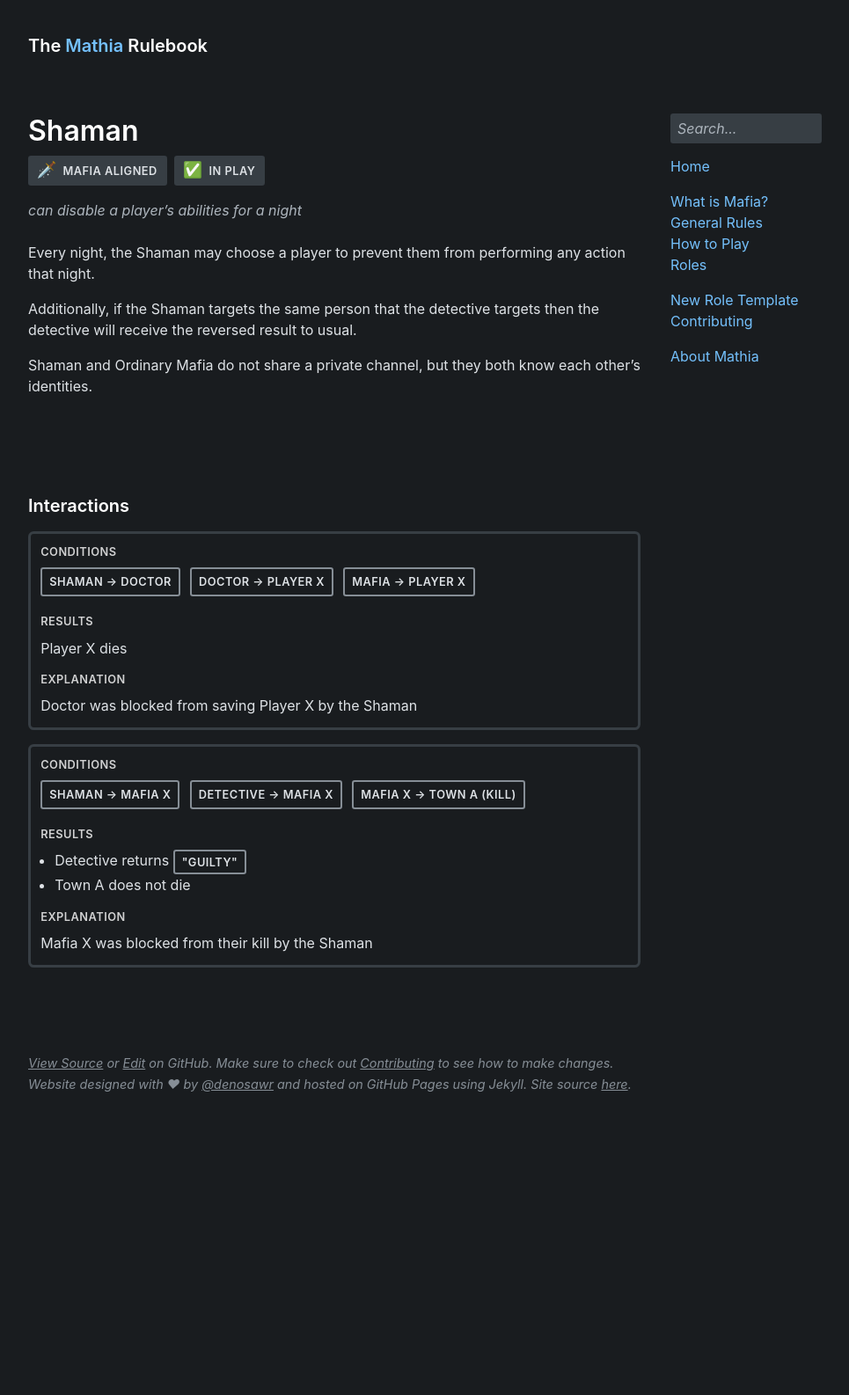
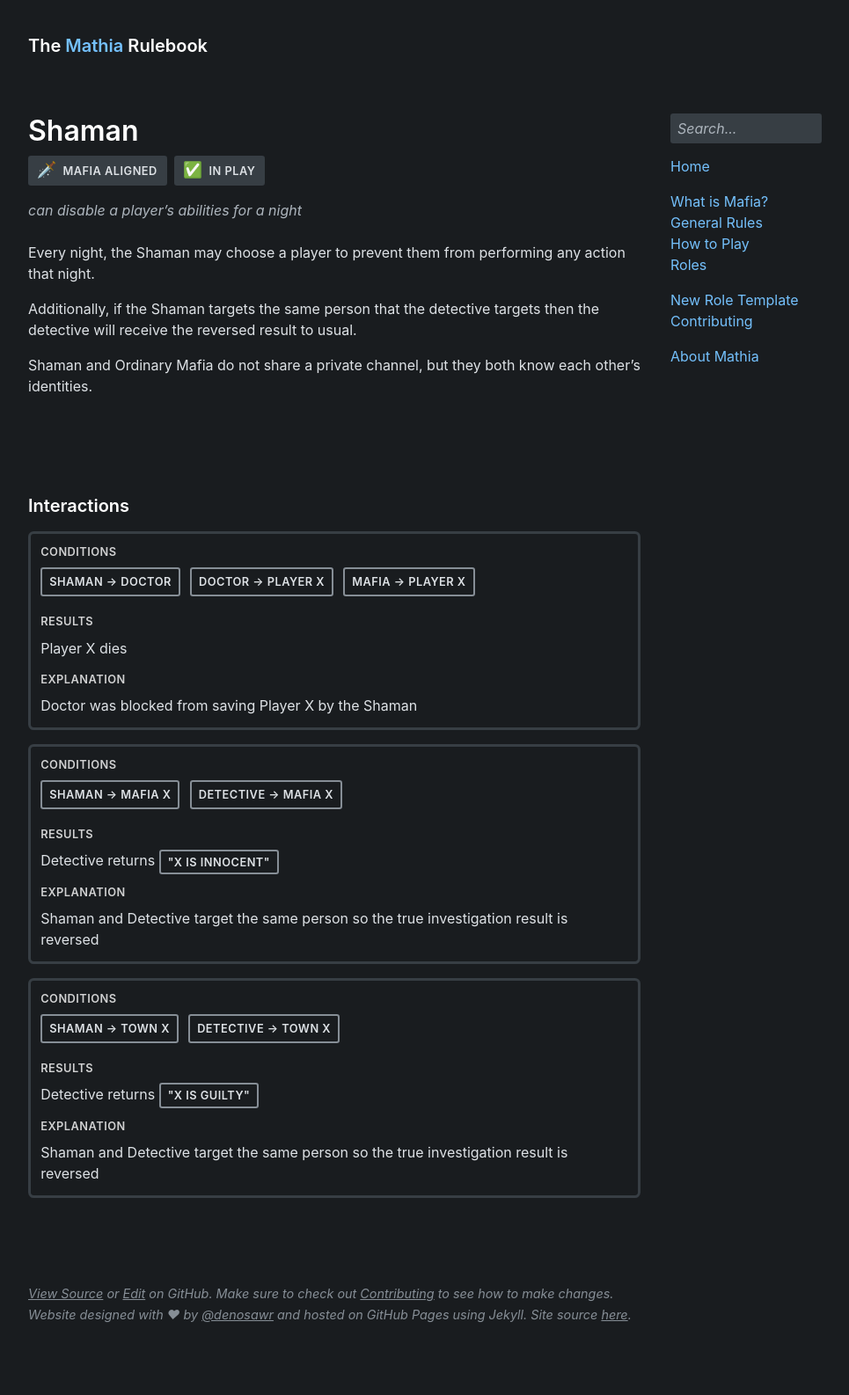
Before and after one commit to olliecheng/mathia-rulebook, a Jekyll site: the page built from roles/shaman.md, in a window 1280 px wide. Shown: the whole page at 88% size, without its empty margins (152-1117 px from the left). Built offline with Jekyll 4.4.1, drawn with Linux system fonts in a browser that asks for light colours; some web fonts are replaced; before the commit the page ends 1324 px from its top, so only the background shows below that.

Commit message:
Revert "Update shaman.md"
This reverts commit 1eb5da37b0426b5a9dbacccb7f3c136a501d4786.

```diff
--- a/roles/shaman.md
+++ b/roles/shaman.md
@@ -18,9 +18,14 @@ Player X dies;
 Doctor was blocked from saving Player X by the Shaman;
 
 ---
-Shaman > Mafia X, Detective > Mafia X, Mafia X > Town A (kill);
-Detective returns "Guilty", Town A does not die;
-Mafia X was blocked from their kill by the Shaman; Detective result does not change.;
+Shaman > Mafia X, Detective > Mafia X;
+Detective returns "X is innocent";
+Shaman and Detective target the same person so the true investigation result is reversed;
+
+---
+Shaman > Town X, Detective > Town X;
+Detective returns "X is guilty";
+Shaman and Detective target the same person so the true investigation result is reversed;
 
 {% endcapture %}
 {% include interactions.html content=interactions %}
```
